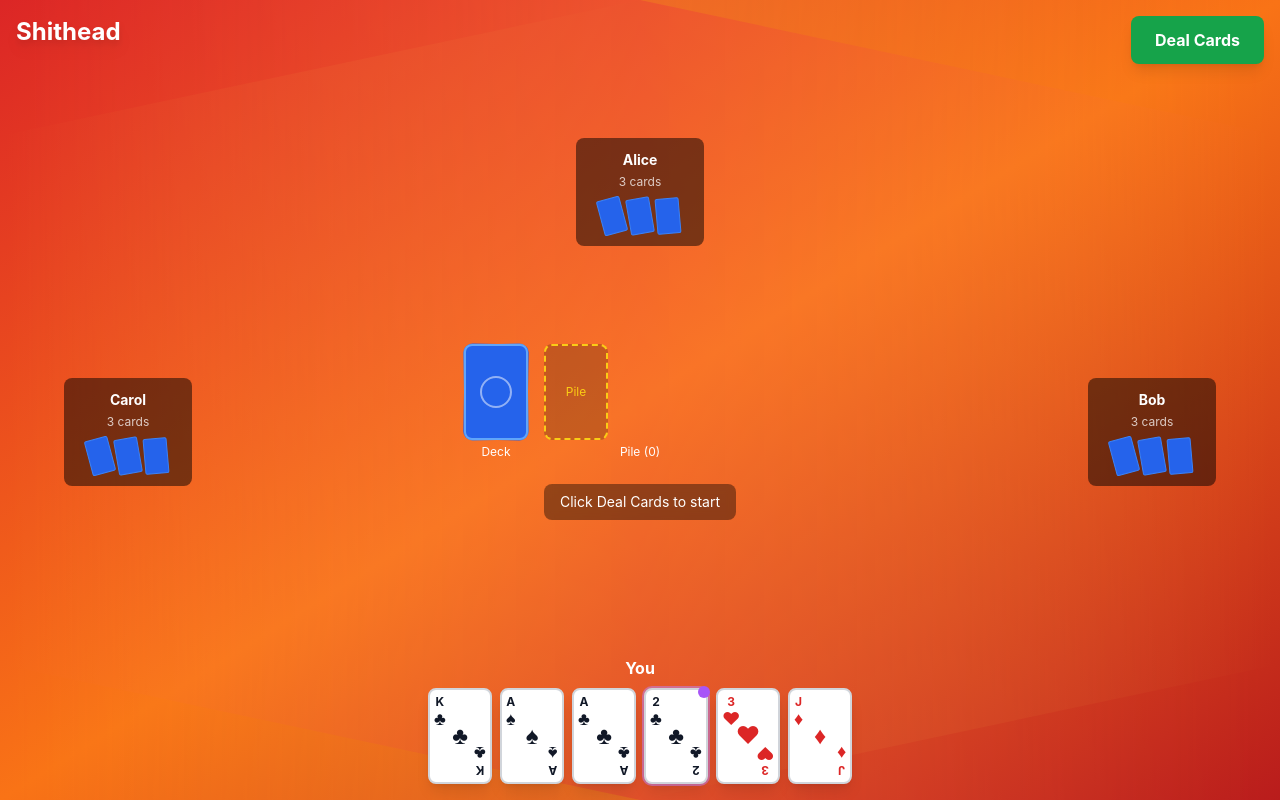
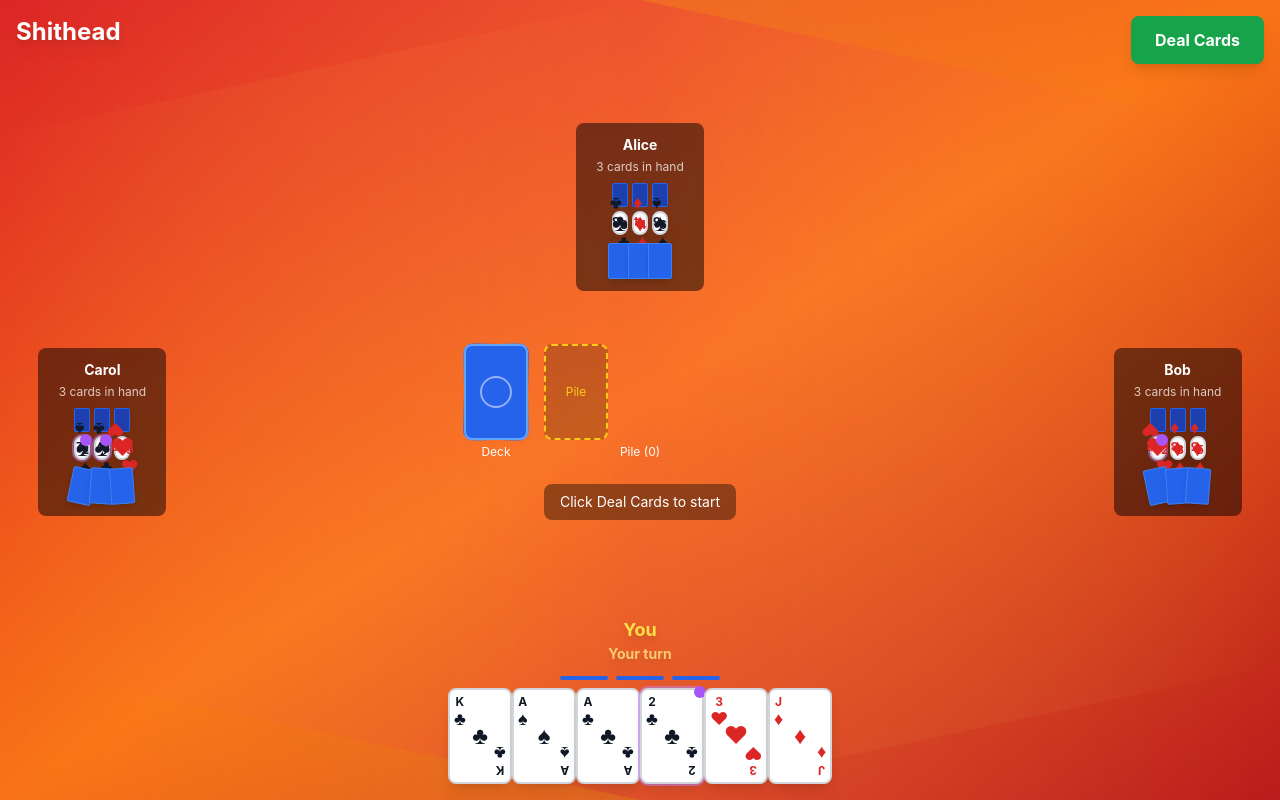
Before and after one commit to questluis8-tech/shithead, a React (Vite) app: page / in a window 1280 px wide. Both pictures are taken after a click on the button "Deal Cards". Built offline with nearby package versions, Linux system fonts and the light colour scheme.

Commit message:
Step 4: Final polish - better card fanning and visual effects

```diff
--- a/src/App.tsx
+++ b/src/App.tsx
@@ -41,11 +41,12 @@ function App() {
           {/* AI Players positioned around the screen */}
           {gameState.players.slice(1).map((player, index) => {
             const positions = [
-              { top: '10%', left: '50%', transform: 'translateX(-50%)' }, // Top
-              { top: '50%', right: '5%', transform: 'translateY(-50%)' }, // Right
-              { top: '50%', left: '5%', transform: 'translateY(-50%)' }   // Left
+              { top: '8%', left: '50%', transform: 'translateX(-50%)' }, // Top
+              { top: '50%', right: '3%', transform: 'translateY(-50%)' }, // Right
+              { top: '50%', left: '3%', transform: 'translateY(-50%)' }   // Left
             ];
             const position = positions[index] || positions[0];
+            const isCurrentPlayer = gameState.currentPlayerIndex === index + 1;
 
             return (
               <div
@@ -54,27 +55,66 @@ function App() {
                 style={position}
               >
                 {/* Player info */}
-                <div className="bg-black bg-opacity-50 rounded-lg p-3 text-white text-center min-w-32">
-                  <div className="text-sm font-bold mb-1">{player.name}</div>
+                <div className={`rounded-lg p-3 text-white text-center min-w-32 transition-all ${
+                  isCurrentPlayer
+                    ? 'bg-yellow-600 bg-opacity-80 shadow-lg ring-2 ring-yellow-400'
+                    : 'bg-black bg-opacity-50'
+                }`}>
+                  <div className={`text-sm font-bold mb-1 ${isCurrentPlayer ? 'text-yellow-100' : ''}`}>
+                    {player.name}
+                  </div>
                   <div className="text-xs opacity-75 mb-2">
-                    {player.hand.length} cards
+                    {player.hand.length} cards in hand
                   </div>
 
-                  {/* Player's cards (face down for AI) */}
-                  <div className="flex justify-center gap-1">
-                    {Array.from({ length: Math.min(player.hand.length, 7) }).map((_, cardIndex) => (
+                  {/* Face-down cards */}
+                  {player.faceDownCards.length > 0 && (
+                    <div className="flex justify-center gap-1 mb-1">
+                      {player.faceDownCards.map((_, cardIndex) => (
+                        <div
+                          key={`${player.id}-down-${cardIndex}`}
+                          className="w-4 h-6 bg-blue-800 border border-blue-600 rounded-sm"
+                        />
+                      ))}
+                    </div>
+                  )}
+
+                  {/* Face-up cards */}
+                  {player.faceUpCards.length > 0 && (
+                    <div className="flex justify-center gap-1 mb-2">
+                      {player.faceUpCards.map((card, cardIndex) => (
+                        <Card
+                          key={`${player.id}-up-${cardIndex}`}
+                          card={card}
+                          className="w-4 h-6"
+                        />
+                      ))}
+                    </div>
+                  )}
+
+                  {/* Hand cards (face down for AI) */}
+                  <div className="flex justify-center">
+                    {Array.from({ length: Math.min(player.hand.length, 8) }).map((_, cardIndex) => {
+                      const totalCards = Math.min(player.hand.length, 8);
+                      const rotation = index === 0 ? 0 : // Top player - no rotation
+                                     index === 1 ? (cardIndex - totalCards / 2) * 8 : // Right player
+                                     (cardIndex - totalCards / 2) * -8; // Left player
+
+                      return (
                         <div
                           key={cardIndex}
-                        className="w-6 h-9 bg-blue-600 border border-blue-500 rounded-sm"
+                          className="w-6 h-9 bg-blue-600 border border-blue-500 rounded-sm shadow-md"
                           style={{
-                          transform: `rotate(${(cardIndex - 3) * 5}deg)`,
-                          zIndex: cardIndex
+                            transform: `rotate(${rotation}deg) ${index === 0 ? 'translateY(0)' : ''}`,
+                            zIndex: cardIndex,
+                            marginLeft: cardIndex > 0 ? '-4px' : '0'
                           }}
                         />
-                    ))}
-                    {player.hand.length > 7 && (
-                      <div className="text-xs text-white ml-1">
-                        +{player.hand.length - 7}
+                      );
+                    })}
+                    {player.hand.length > 8 && (
+                      <div className="text-xs text-white ml-1 self-center">
+                        +{player.hand.length - 8}
                       </div>
                     )}
                   </div>
@@ -160,22 +200,61 @@ function App() {
 
           {/* Human player at bottom */}
           <div className="absolute bottom-4 left-1/2 transform -translate-x-1/2">
-            <div className="text-center">
+            <div className="text-center max-w-4xl">
               {/* Player name */}
-              <div className="text-white font-bold mb-2">{humanPlayer.name}</div>
+              <div className={`font-bold mb-3 text-lg ${
+                gameState.currentPlayerIndex === 0
+                  ? 'text-yellow-300 drop-shadow-lg'
+                  : 'text-white'
+              }`}>
+                {humanPlayer.name}
+                {gameState.currentPlayerIndex === 0 && (
+                  <div className="text-sm text-yellow-200 opacity-75">Your turn</div>
+                )}
+              </div>
+
+              {/* Face-down cards */}
+              {humanPlayer.faceDownCards.length > 0 && (
+                <div className="flex justify-center gap-2 mb-2">
+                  {humanPlayer.faceDownCards.map((_, cardIndex) => (
+                    <div
+                      key={`human-down-${cardIndex}`}
+                      className="w-12 h-18 bg-blue-800 border-2 border-blue-600 rounded-lg cursor-pointer hover:scale-105 transition-all shadow-lg"
+                      onClick={() => playFaceDownCard(cardIndex)}
+                    />
+                  ))}
+                </div>
+              )}
+
+              {/* Face-up cards */}
+              {humanPlayer.faceUpCards.length > 0 && (
+                <div className="flex justify-center gap-2 mb-3">
+                  {humanPlayer.faceUpCards.map((card, cardIndex) => (
+                    <Card
+                      key={`human-up-${cardIndex}`}
+                      card={card}
+                      onClick={() => handleCardClick(card, 'faceUp')}
+                      selected={selectedCards.some(c => c.id === card.id)}
+                      className="w-12 h-18 hover:scale-105 hover:-translate-y-2 transition-all shadow-lg"
+                      disabled={humanPlayer.hand.length > 0 || gameState.currentPlayerIndex !== 0}
+                    />
+                  ))}
+                </div>
+              )}
 
               {/* Player's hand */}
-              <div className="flex justify-center gap-2">
+              <div className="flex justify-center" style={{ minHeight: '80px' }}>
                 {humanPlayer.hand.map((card, index) => (
                   <Card
                     key={card.id}
                     card={card}
                     onClick={() => handleCardClick(card, 'hand')}
                     selected={selectedCards.some(c => c.id === card.id)}
-                    className="w-12 h-18 hover:scale-105 hover:-translate-y-2 transition-all"
+                    className="w-14 h-20 hover:scale-110 hover:-translate-y-4 transition-all shadow-lg cursor-pointer"
                     style={{
-                      transform: `rotate(${(index - humanPlayer.hand.length / 2) * 3}deg)`,
-                      zIndex: index
+                      transform: `rotate(${(index - humanPlayer.hand.length / 2) * 4}deg)`,
+                      zIndex: selectedCards.some(c => c.id === card.id) ? 100 : index,
+                      marginLeft: index > 0 ? '-8px' : '0'
                     }}
                   />
                 ))}
@@ -186,28 +265,61 @@ function App() {
 
         {/* Game controls */}
         <div className="absolute top-4 right-4">
+          <div className="flex flex-col gap-2">
             {gameState.gamePhase === 'setup' && (
               <button
                 onClick={dealCards}
-              className="bg-green-600 hover:bg-green-700 text-white px-6 py-3 rounded-lg font-bold shadow-lg"
+                className="bg-green-600 hover:bg-green-700 text-white px-6 py-3 rounded-lg font-bold shadow-lg transition-all transform hover:scale-105"
               >
                 Deal Cards
               </button>
             )}
 
-          {gameState.gamePhase === 'playing' && selectedCards.length > 0 && (
+            {gameState.gamePhase === 'swapping' && (
+              <button
+                onClick={startGame}
+                className="bg-blue-600 hover:bg-blue-700 text-white px-6 py-3 rounded-lg font-bold shadow-lg transition-all transform hover:scale-105"
+              >
+                Start Game
+              </button>
+            )}
+
+            {gameState.gamePhase === 'playing' && gameState.currentPlayerIndex === 0 && (
+              <div className="flex flex-col gap-2">
+                {selectedCards.length > 0 && (
                   <button
                     onClick={playCards}
                     disabled={!canPlaySelected}
-              className={`px-6 py-3 rounded-lg font-bold shadow-lg ${
+                    className={`px-6 py-3 rounded-lg font-bold shadow-lg transition-all transform hover:scale-105 ${
                       canPlaySelected
                         ? 'bg-yellow-600 hover:bg-yellow-700 text-white'
                         : 'bg-gray-600 text-gray-400 cursor-not-allowed'
                     }`}
                   >
-              Play Cards
+                    Play Cards ({selectedCards.length})
                   </button>
                 )}
+
+                {!canPlayAnyCard && (
+                  <button
+                    onClick={pickupCards}
+                    className="bg-red-600 hover:bg-red-700 text-white px-6 py-3 rounded-lg font-bold shadow-lg transition-all transform hover:scale-105"
+                  >
+                    Pick Up Pile
+                  </button>
+                )}
+              </div>
+            )}
+
+            {gameState.gamePhase === 'finished' && (
+              <button
+                onClick={dealCards}
+                className="bg-green-600 hover:bg-green-700 text-white px-6 py-3 rounded-lg font-bold shadow-lg transition-all transform hover:scale-105"
+              >
+                New Game
+              </button>
+            )}
+          </div>
         </div>
       </div>
     </div>
```
Lines whose indentation alone changed are shown as unchanged.
